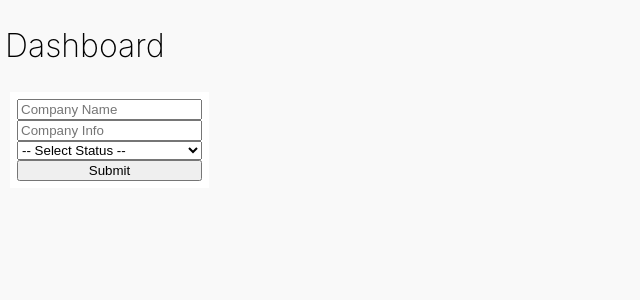
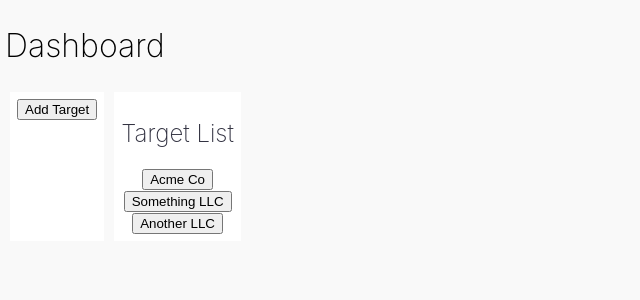
Before and after one commit to jwwharrell/acquisition-tool, a React (Create React App) app: page / in a window 1280 px wide. Shown: the top 300 px of the page, without its empty margins (0-640 px from the left). Built offline with nearby package versions, Linux system fonts and the light colour scheme.

Commit message:
Passing through mock data

```diff
--- a/src/App.scss
+++ b/src/App.scss
@@ -23,7 +23,7 @@ p {
 }
 
 .dashboard {
- display: flex;
+ display: block;
 }
 
 .company {
@@ -57,3 +57,11 @@ p {
         list-style: none;
     }
 }
+
+@media (min-width: 640px) {
+
+    .dashboard {
+        display: flex;
+    }
+
+}
--- a/src/components/Dashboard.js
+++ b/src/components/Dashboard.js
@@ -1,6 +1,7 @@
 import React, { Component } from 'react'
 import AddTarget from './forms/AddTarget.js'
 import TargetList from './cards/TargetList.js'
+import Data from '../mock_data.js'
 
 import CompanyCard from './cards/CompanyCard.js'
 
@@ -11,6 +12,9 @@ export default class Dashboard extends Component {
 
     }
 
+    componentDidMount() {
+        this.setState({listOfTargets: Data.companies, selectedTarget: ''})
+    }
 
     onAddTarget = (newTarget) => {
         let currentTarget = newTarget
--- a/src/components/cards/ContactList.js
+++ b/src/components/cards/ContactList.js
@@ -4,7 +4,12 @@ import AddContact from '../forms/AddContact.js'
 export default class ContactList extends Component {
     state = {
         allContacts: [],
-        buttonPressed: false
+        buttonPressed: false,
+        parentId: ''
+    }
+
+    componentDidMount() {
+        this.setState({allContacts: this.props.targetInfo.contacts , buttonPressed: false, parentId: this.props.targetInfo.id})
     }
 
     onButtonPress = () => {
--- a/src/components/cards/FinancialPerformance.js
+++ b/src/components/cards/FinancialPerformance.js
@@ -5,8 +5,7 @@ import LineChart from '../tables/LineChart.js'
 
 export default class FinancialPerformance extends Component {
     state = {
-        performanceData: '',
-        buttonPressed: false
+        buttonPressed: false,
     }
 
     onButtonPress = () => {
@@ -25,7 +24,7 @@ export default class FinancialPerformance extends Component {
         return (
             <div className='card'>
                 <h2>Financial Performance</h2>
-                {this.state.performanceData !== '' ? <LineChart perfData={this.state.performanceData} /> : null}
+                {this.state.performanceData !== '' ? <LineChart perfData={this.props.targetInfo.performanceData} /> : null}
                 <button onClick={this.onButtonPress}>{this.state.buttonPressed ? 'Hide Form' : 'Add Performance Data'}</button>
                 {this.state.buttonPressed ? <AddFinancialPerformance addData={this.onAddData} /> : null}
             </div>
--- a/src/components/cards/TargetList.js
+++ b/src/components/cards/TargetList.js
@@ -9,7 +9,7 @@ export default class TargetList extends Component {
     render() {
         return (
             <ul className='card'>
-                <h2>Target List Component</h2>
+                <h2>Target List</h2>
 
                 {this.props.listOfTargets.map((target, index) => {
                     return (
--- a/src/components/forms/AddTarget.js
+++ b/src/components/forms/AddTarget.js
@@ -6,6 +6,7 @@ export default class AddTarget extends Component {
         name: '',
         info: '',
         status: '',
+        buttonPressed: false
     }
 
     createNewTarget = (e) => {
@@ -14,6 +15,8 @@ export default class AddTarget extends Component {
             name: this.state.name,
             info: this.state.info,
             status: this.state.status,
+            contacts: [],
+            performanceData: ''
         }
         this.props.onSubmit(newTarget)
     }
@@ -33,12 +36,20 @@ export default class AddTarget extends Component {
         this.setState({ status })
     }
 
-
+    onButtonPress = () => {
+        const previousState = { ...this.state }
+        previousState.buttonPressed = !this.state.buttonPressed
+        this.setState(previousState)
+    }
 
 
     render() {
         return (
             <div className='card'>
+                <button onClick={this.onButtonPress}>
+                    {this.state.buttonPressed ? 'Hide Form' : 'Add Target'}
+                </button>
+                {this.state.buttonPressed ?
                     <form
                         className='card--form'
                         onSubmit={this.createNewTarget}
@@ -74,6 +85,8 @@ export default class AddTarget extends Component {
                             type='submit'
                         />
                     </form>
+                    : null
+                }
             </div>
         )
     }
--- a/src/components/tables/LineChart.js
+++ b/src/components/tables/LineChart.js
@@ -1,44 +1,38 @@
-import React, { Component }  from 'react';
+import React, { Component } from 'react';
 import { Line } from 'react-chartjs-2';
 
 
 export default class LineChart extends Component {
-    state = {
-        data: {
+
+    render() {
+        return (
+            <div>
+                <Line data={{
                     labels: ['2018 Q1', '2018 Q2', '2018 Q3', '2018 Q4', '2019 Q1', '2019 Q2', '2019 Q3', '2019 Q4'],
                     datasets: [
                         {
-                    label: 'Net Profits Over 2 Years',
+                            label: 'Quaterly Net Profit (USD Million)',
                             fill: false,
                             lineTension: 0.1,
-                    backgroundColor: 'rgba(75,192,192,0.4)',
-                    borderColor: 'rgba(75,192,192,1)',
+                            backgroundColor: '#8D8D8D',
+                            borderColor: '#E7C79A',
                             borderCapStyle: 'butt',
                             borderDash: [],
                             borderDashOffset: 0.0,
                             borderJoinStyle: 'miter',
-                    pointBorderColor: 'rgba(75,192,192,1)',
+                            pointBorderColor: '#8D8D8D',
                             pointBackgroundColor: '#fff',
                             pointBorderWidth: 1,
                             pointHoverRadius: 5,
-                    pointHoverBackgroundColor: 'rgba(75,192,192,1)',
-                    pointHoverBorderColor: 'rgba(220,220,220,1)',
+                            pointHoverBackgroundColor: '#F9F9F9',
+                            pointHoverBorderColor: '#333342',
                             pointHoverBorderWidth: 2,
                             pointRadius: 1,
                             pointHitRadius: 10,
                             data: [this.props.perfData.q1_2018, this.props.perfData.q2_2018, this.props.perfData.q3_2018, this.props.perfData.q4_2018, this.props.perfData.q1_2019, this.props.perfData.q2_2019, this.props.perfData.q3_2019, this.props.perfData.q4_2019]
                         }
                     ]
-        }
-    }
-
-
-
-    render() {
-        return (
-            <div>
-                <h2>Line Example</h2>
-                <Line data={this.state.data} />
+                }} />
             </div>
         )
     }
--- a/src/mock_data.js
+++ b/src/mock_data.js
@@ -4,7 +4,54 @@ export default {
     companies: [
         {
             name: 'Acme Co',
-            description: 'We sell anvils'
-        }
+            info: 'We sell anvils',
+            id: 'target0',
+            status: 'researching',
+            contacts: [],
+            performanceData: {
+                q1_2018: '3',
+                q2_2018: '5',
+                q3_2018: '6',
+                q4_2018: '7',
+                q1_2019: '9',
+                q2_2019: '8',
+                q3_2019: '4',
+                q4_2019: '6'
+            }
+        },
+        {
+            name: 'Something LLC',
+            info: 'Since 1297, leading the world in experience-driven marketing and sustainable thought.',
+            id: 'target1',
+            status: 'researching',
+            contacts: [],
+            performanceData: {
+                q1_2018: '1',
+                q2_2018: '4',
+                q3_2018: '6',
+                q4_2018: '5',
+                q1_2019: '9',
+                q2_2019: '5',
+                q3_2019: '4',
+                q4_2019: '2'
+            }
+        },
+        {
+            name: 'Another LLC',
+            info: 'Creating vast platforms that deliver quality solutions to the smallest problems',
+            id: 'target2',
+            status: 'researching',
+            contacts: [],
+            performanceData: {
+                q1_2018: '2',
+                q2_2018: '10',
+                q3_2018: '6',
+                q4_2018: '8',
+                q1_2019: '6',
+                q2_2019: '3',
+                q3_2019: '4',
+                q4_2019: '2'
+            }
+        },
     ]
 }
```
Also changed, not shown: 1 other file (tests, documents, lock files or other folders). Lines whose indentation alone changed are shown as unchanged.
